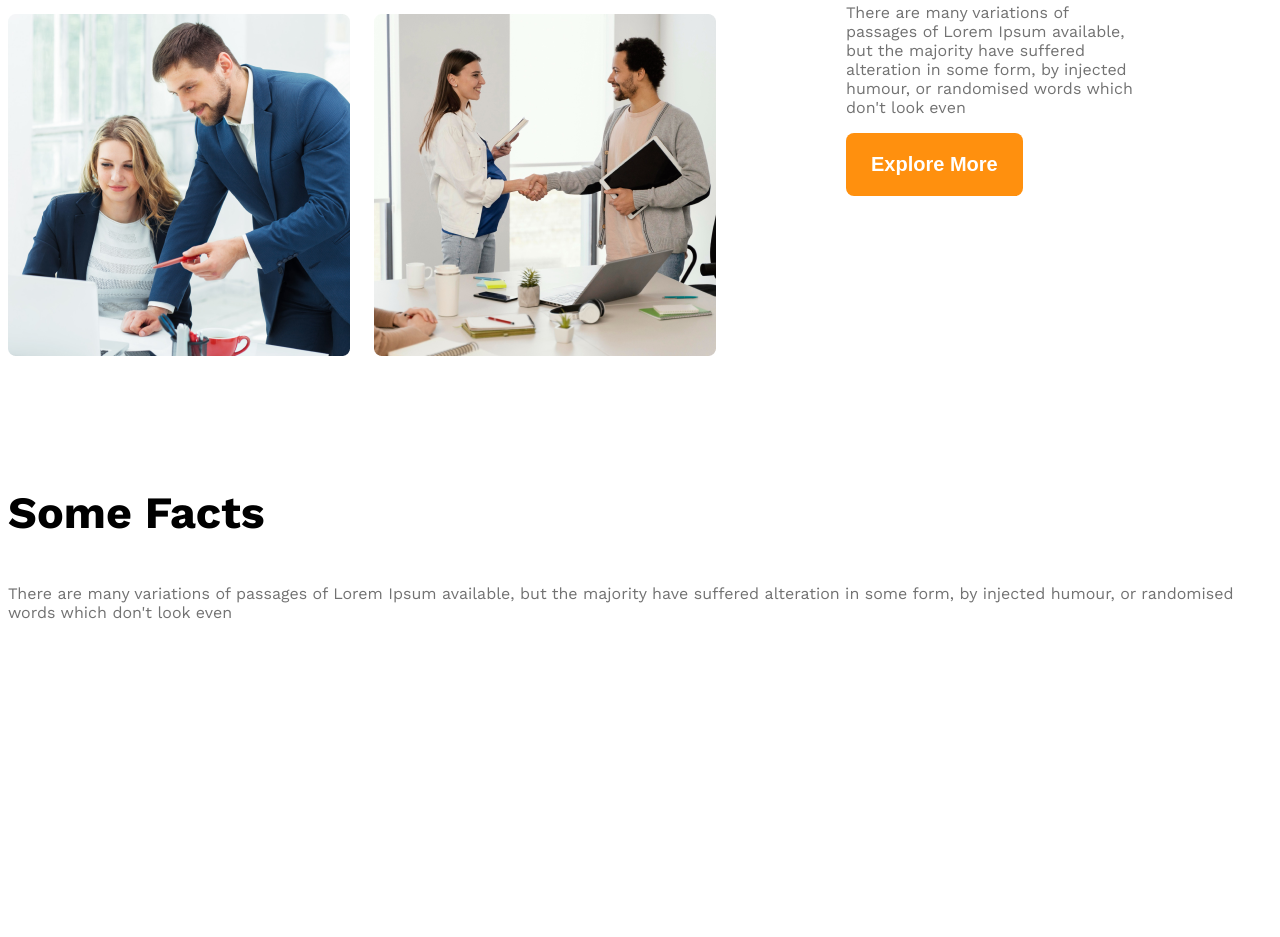
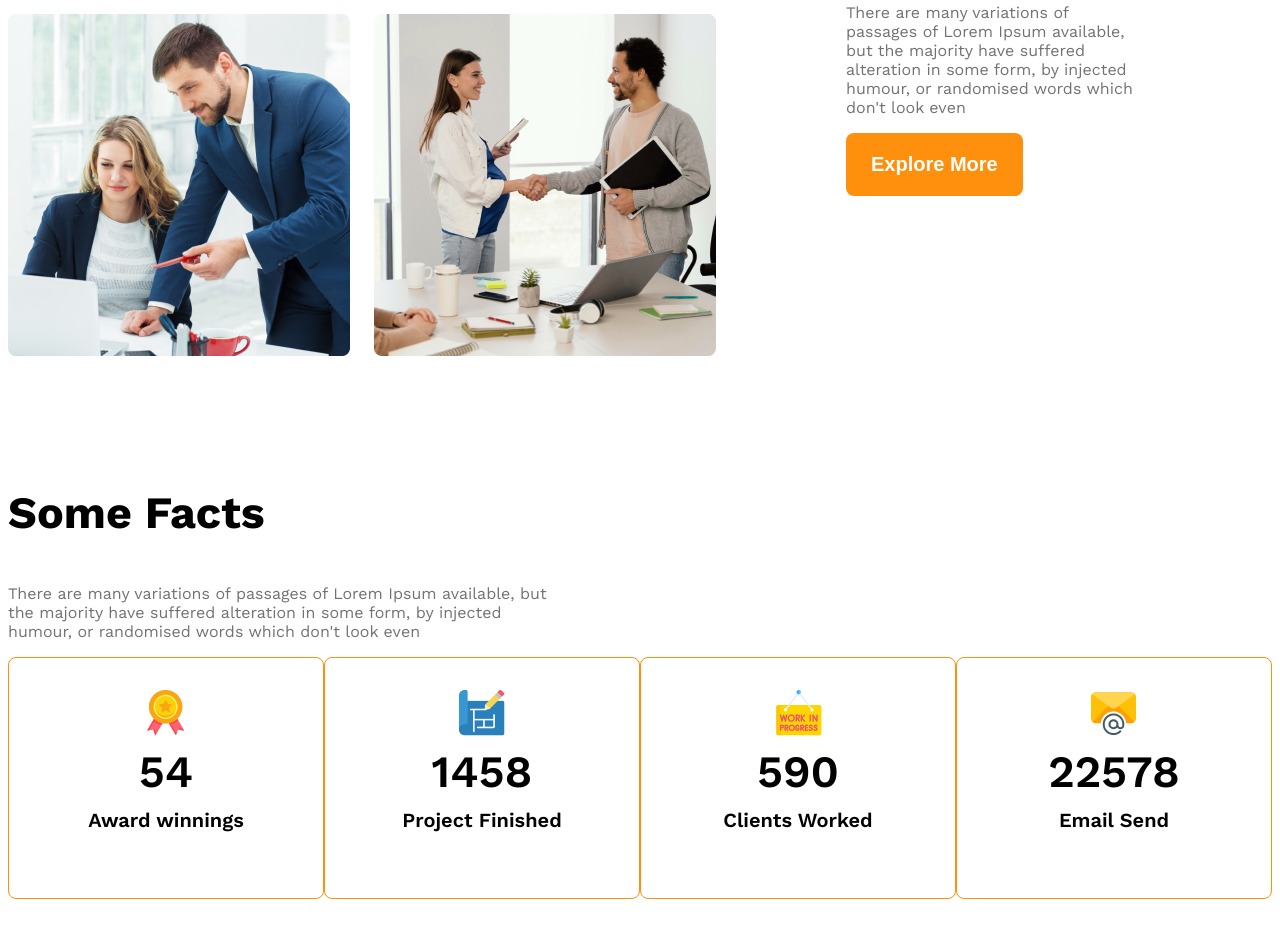
Before and after one commit to Rezabth/g3-architect-website, a plain HTML site: page index.html in a window 1280 px wide. Shown: the part 1666-2603 px from the top of the page. Before the commit the page ends 2577 px from the top, so only its background shows below. Drawn offline with nearby package versions, Linux system fonts and the light colour scheme.

Commit message:
added fact card

```diff
--- a/index.html
+++ b/index.html
@@ -55,30 +55,46 @@
 
       <section>
         <h3 class="section-title"> Some Facts</h3>
-         <p class="text-light-gray">There are many variations of passages of Lorem Ipsum available, but the majority have suffered alteration in some form, by injected humour, or randomised words which don't look even</p>
+         <p class="text-light-gray fact-description">There are many variations of passages of Lorem Ipsum available, but the majority have suffered alteration in some form, by injected humour, or randomised words which don't look even</p>
 
          <div class="fact-container">
-           <!-- .fact*4>img.fact-icon+h4.fact-number+h5.fact-name-->
-           <div class="fact">
-            <img src="" alt="" class="fact-icon">
-            <h4 class="fact-number"></h4>
-            <h5 class="fact-name"></h5>
+           <!-- .fact-card*4>img.fact-icon+h4.fact-number+h5.fact-name-->
+
+           <div class="fact-card display-flex">
+            <div>
+            <img src="images/icons/ribon.png" alt="" class="fact-icon">
+            <h4 class="fact-number">54</h4>
+            <h5 class="fact-name">Award winnings</h5>
+            </div>
+
+          </div>
+           <div class="fact-card display-flex">
+            <div>
+            <img src="images/icons/projects.png" alt="" class="fact-icon">
+            <h4 class="fact-number">1458</h4>
+            <h5 class="fact-name">Project Finished</h5>
+            </div>
            </div>
-           <div class="fact">
-            <img src="" alt="" class="fact-icon">
-            <h4 class="fact-number"></h4>
-            <h5 class="fact-name"></h5>
+
+
+
+           <div class="fact-card display-flex">
+            <div>
+            <img src="images/icons/customers.png" alt="" class="fact-icon">
+            <h4 class="fact-number">590</h4>
+            <h5 class="fact-name">Clients Worked</h5>
+            </div>
            </div>
-           <div class="fact">
-            <img src="" alt="" class="fact-icon">
-            <h4 class="fact-number"></h4>
-            <h5 class="fact-name"></h5>
+
+
+           <div class="fact-card display-flex">
+            <div>
+            <img src="images/icons/email.png" alt="" class="fact-icon">
+            <h4 class="fact-number">22578</h4>
+            <h5 class="fact-name">Email Send</h5>
+            </div>
            </div>
-           <div class="fact">
-            <img src="" alt="" class="fact-icon">
-            <h4 class="fact-number"></h4>
-            <h5 class="fact-name"></h5>
-           </div>
+
 
          </div>
         </section>
--- a/styles/architects.css
+++ b/styles/architects.css
@@ -117,6 +117,36 @@ align-items: center;
 #quick-list{
   font-weight: 500;
 }
+/*some fact related style */
+
+.fact-container{
+  display: grid;
+  grid-template-columns: repeat(4,1fr);
+}
+.fact-card{
+  border: 1px solid #FF900E;
+  width: 240 px;
+  height:240px ;
+  border-radius: 8px;
+  text-align: center;
+  align-items: center;
+  justify-content: center;
+}
+.fact-number{
+  font-size: 2.8rem;
+  font-weight: 600;
+  margin-top: 5px;
+  margin-bottom: 10px;
+}
+
+.fact-name{
+  font-size: 1.25rem;
+  font-weight: 600;
+  margin-top: 10px;
+}
+.fact-description{
+  max-width: 540px;
+}
 /*responsive media query */
 @media screen and (max-width:576px) {
   .navbar,
```
